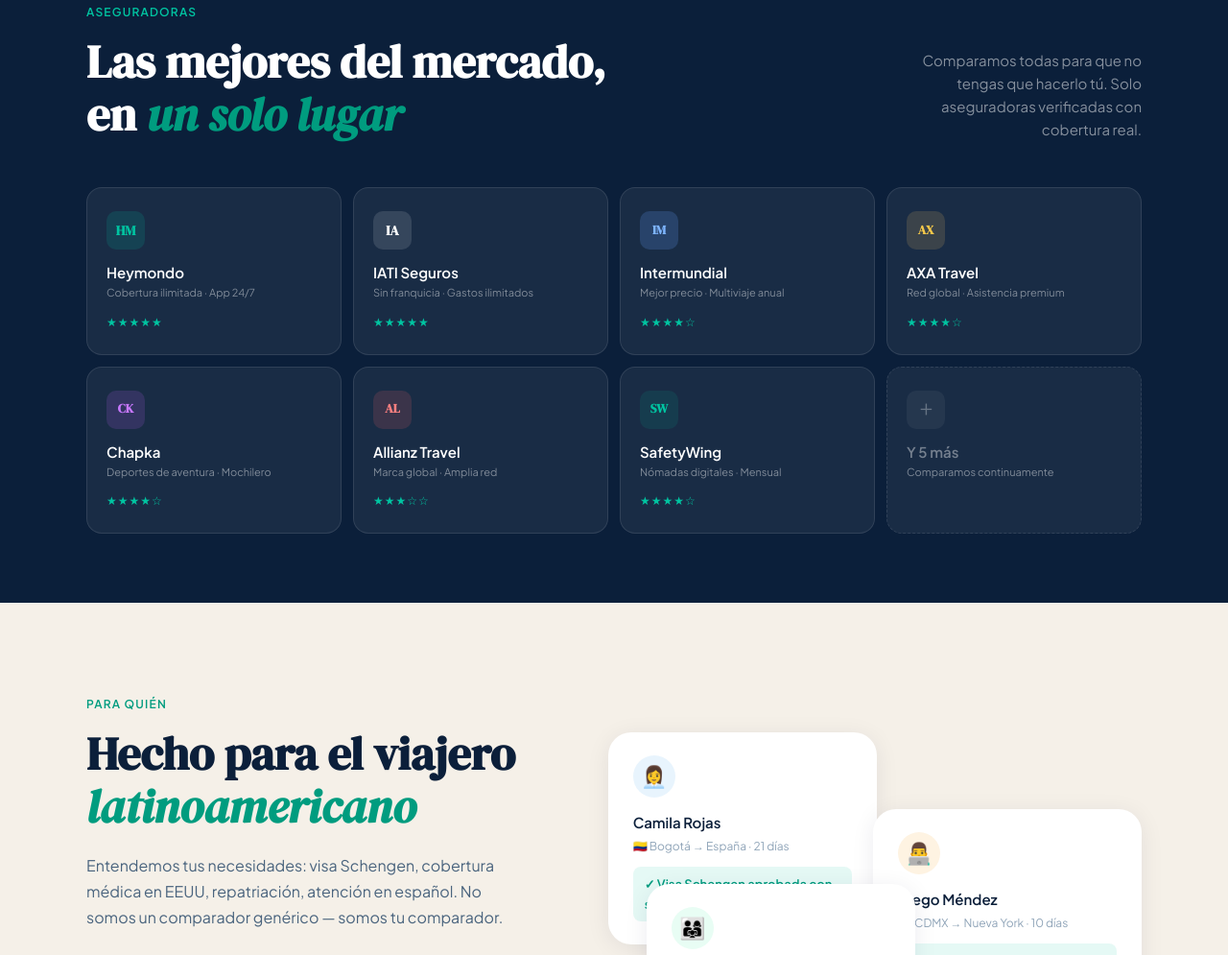
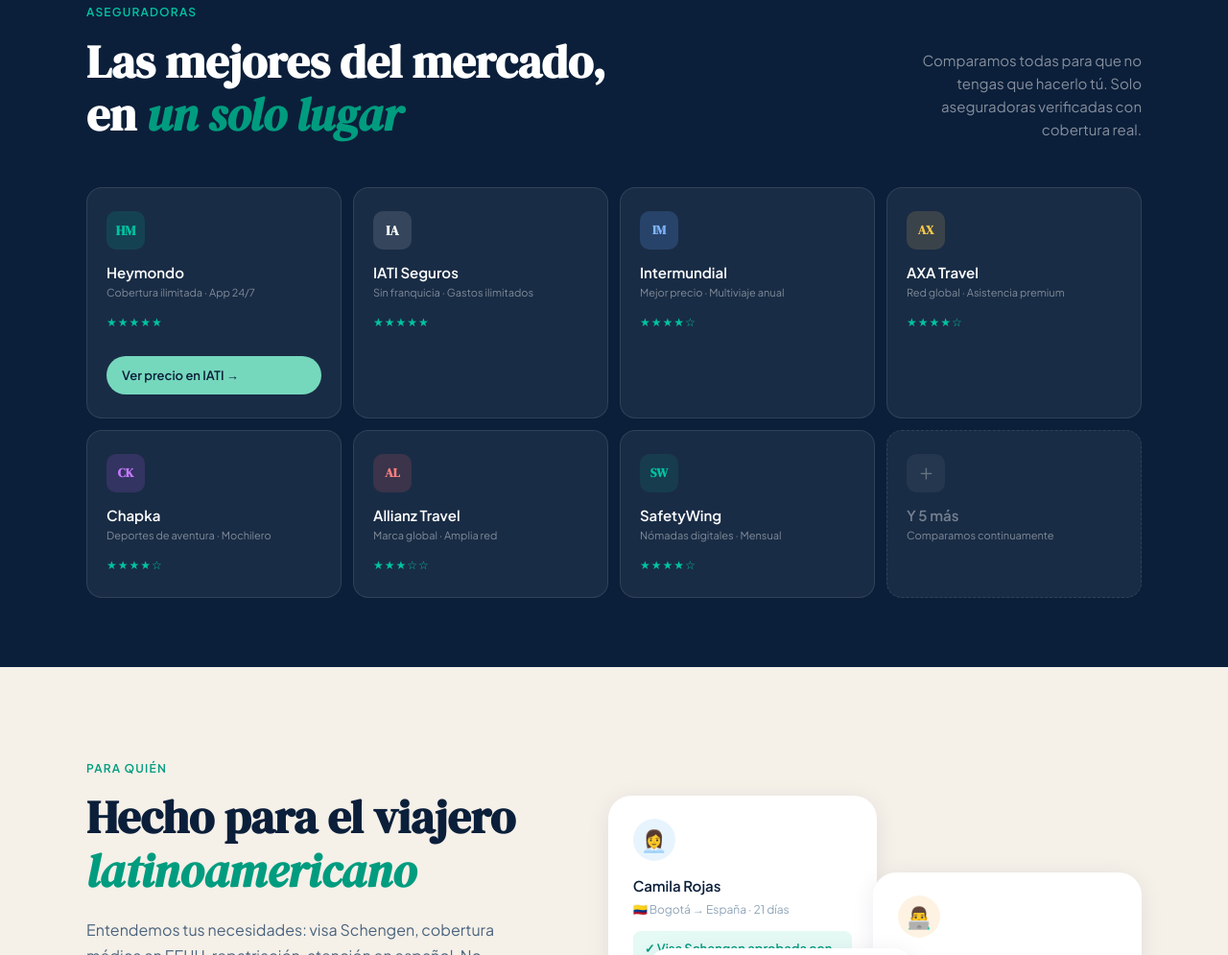
Before and after one commit to justinasspokas-star/viajerolatam, a plain HTML site: page index.html in a window 1280 px wide. Shown: the part 2086-3081 px from the top of the page at 96% size. Drawn offline with Linux system fonts and the light colour scheme.

Commit message:
Add files via upload

```diff
--- a/index.html
+++ b/index.html
@@ -552,6 +552,44 @@ nav .logo img.logo-img-header{height:58px;width:auto}
     .sb-btn { grid-column: 1; }
     .sb-divider { display: none; }
   }
+
+/* IATI card click fix */
+.iati-card-link{
+  display:block;
+  color:inherit;
+  text-decoration:none;
+}
+.iati-card-link .insurer-card,
+.iati-card-link .carrier-card,
+.iati-card-link .aseguradora-card,
+.iati-card-link .feature-card,
+.iati-card-link .card{
+  cursor:pointer;
+}
+.iati-card-link .insurer-card::after,
+.iati-card-link .carrier-card::after,
+.iati-card-link .aseguradora-card::after,
+.iati-card-link .feature-card::after,
+.iati-card-link .card::after{
+  content:"Ver precio en IATI →";
+  display:inline-flex;
+  margin-top:14px;
+  background:#75D8BC;
+  color:#0B1F3A;
+  padding:10px 16px;
+  border-radius:999px;
+  font-weight:900;
+  font-size:13px;
+}
+.iati-card-link:hover .insurer-card,
+.iati-card-link:hover .carrier-card,
+.iati-card-link:hover .aseguradora-card,
+.iati-card-link:hover .feature-card,
+.iati-card-link:hover .card{
+  transform:translateY(-2px);
+  border-color:#75D8BC!important;
+}
+
 </style>
 
 
@@ -1078,7 +1116,7 @@ document.addEventListener('keydown',function(e){if(e.key==='Escape')closeMobMenu
       <p class="partners-sub">Comparamos todas para que no tengas que hacerlo tú. Solo aseguradoras verificadas con cobertura real.</p>
     </div>
     <div class="insurers-grid">
-      <div class="insurer-card reveal">
+      <a class="iati-card-link" href="https://www.iatiseguros.com?r=84208681926165" target="_blank" rel="nofollow sponsored noopener"><div class="insurer-card reveal">
         <div class="insurer-logo" style="background:rgba(0,196,161,0.15); color:var(--teal); font-size:14px;">HM</div>
         <div>
           <div class="insurer-name">Heymondo</div>
@@ -1089,7 +1127,7 @@ document.addEventListener('keydown',function(e){if(e.key==='Escape')closeMobMenu
       <div class="insurer-card reveal">
         <div class="insurer-logo" style="background:rgba(255,255,255,0.12); color:var(--white); font-size:14px;">IA</div>
         <div>
-          <div class="insurer-name">IATI Seguros</div>
+          <div class="insurer-name">IATI Seguros</div></a><!-- /iati-card-link -->
           <div class="insurer-tag">Sin franquicia · Gastos ilimitados</div>
         </div>
         <div class="insurer-stars">★★★★★</div>
```
Also changed, not shown: README_IATI_CARD_CLICK_FIX.txt (added).
